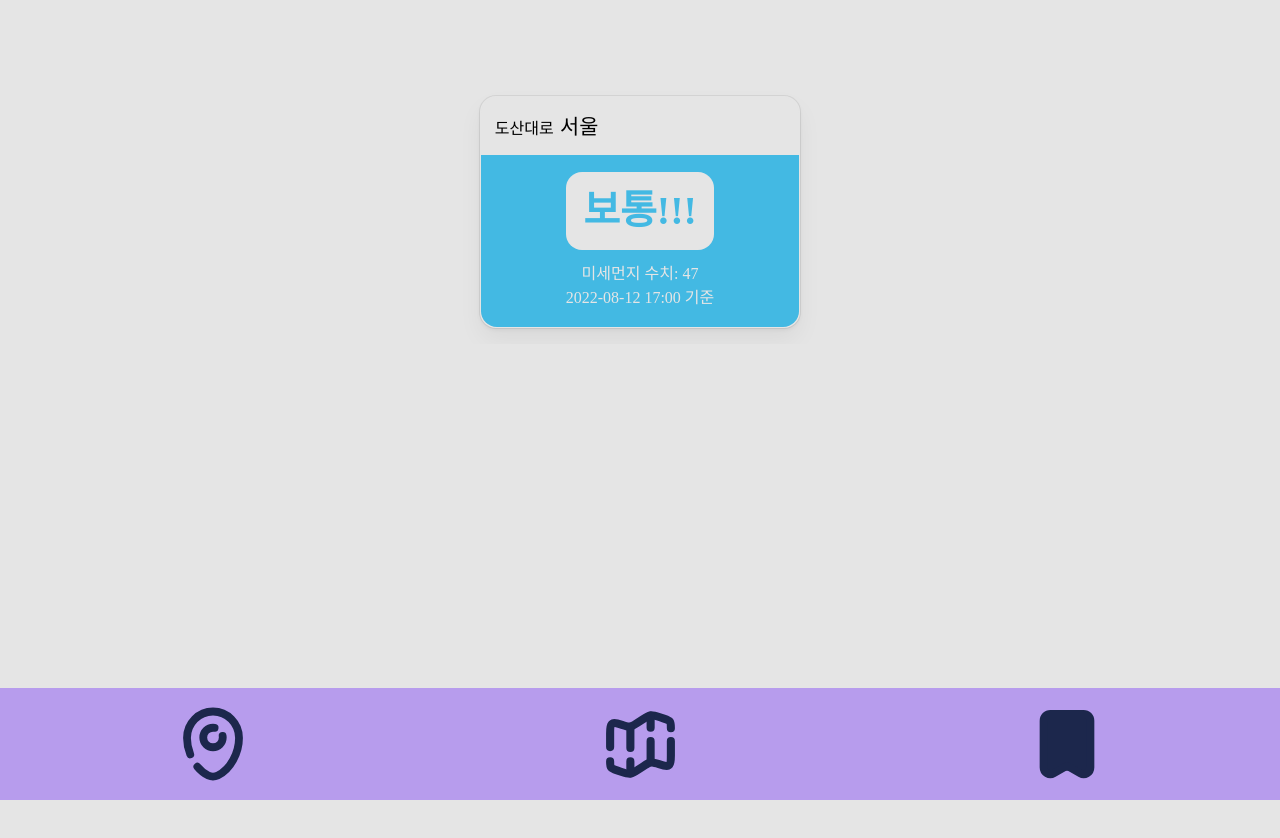
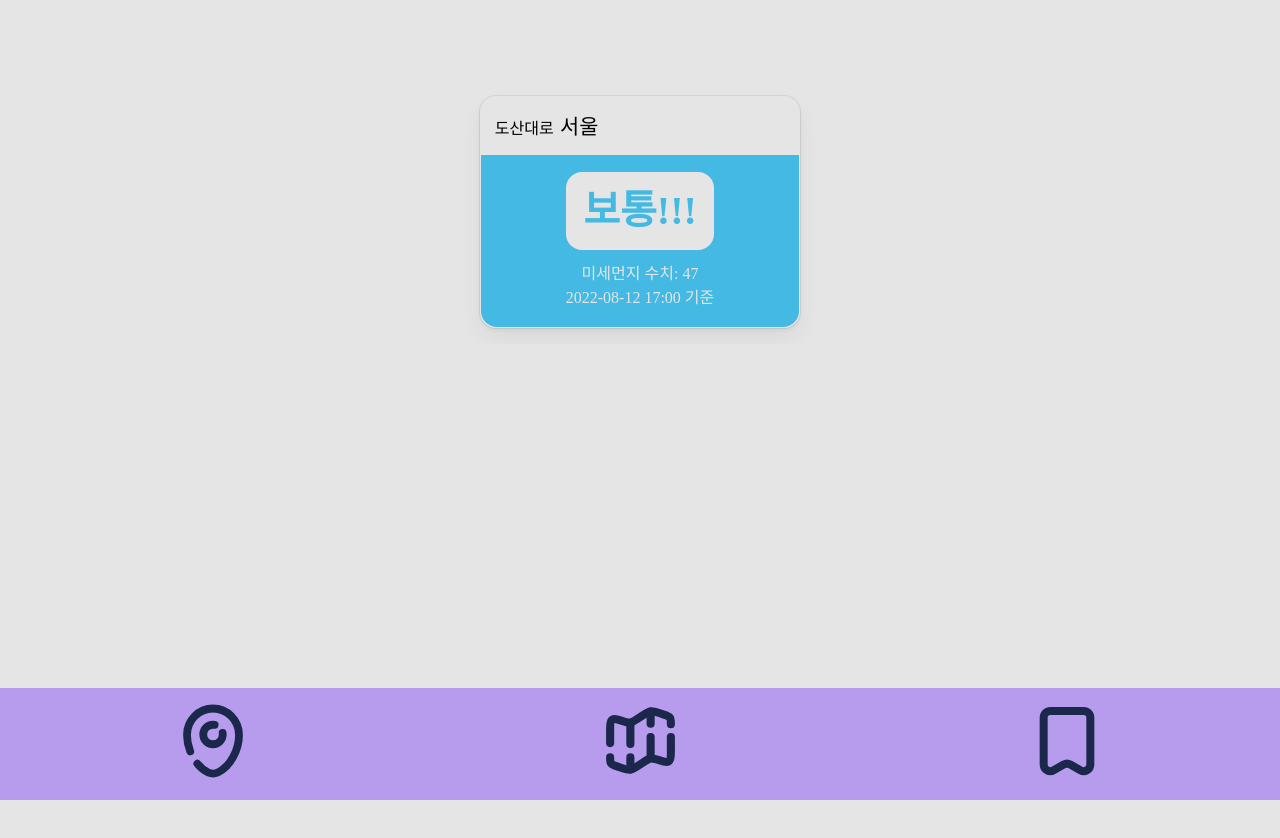
Before and after one commit to www-r/FineDustIndicator, a React (Vite) app: page / in a window 1280 px wide. Shown: the top 838 px of the page. Built offline with nearby package versions, Linux system fonts and the light colour scheme; a web font is replaced by a local one.

Commit message:
feat: Navbar에 아이콘 추가

```diff
--- a/src/components/Navbar/index.tsx
+++ b/src/components/Navbar/index.tsx
@@ -1,15 +1,22 @@
 import React from 'react';
+import { Link } from 'react-router-dom';
 import * as S from './styled';
 import IconPin from '../../assets/IconPin';
 import IconMap from '../../assets/IconMap';
-import IconBookmark from '../../assets/IconBookmark';
+import IconBookmarkEmpty from '../../assets/IconBookmarkEmpty';
 export default function Navbar() {
 	return (
 		<S.Navbar>
 			<ul>
-				<S.NavbarItem>{IconPin}</S.NavbarItem>
-				<S.NavbarItem>{IconMap}</S.NavbarItem>
-				<S.NavbarItem>{IconBookmark}</S.NavbarItem>
+				<S.NavbarItem>
+					<Link to="/">{IconPin}</Link>
+				</S.NavbarItem>
+				<S.NavbarItem>
+					<Link to="/allLocations">{IconMap}</Link>
+				</S.NavbarItem>
+				<S.NavbarItem>
+					<Link to="pinnedLocations">{IconBookmarkEmpty}</Link>
+				</S.NavbarItem>
 			</ul>
 		</S.Navbar>
 	);
```
